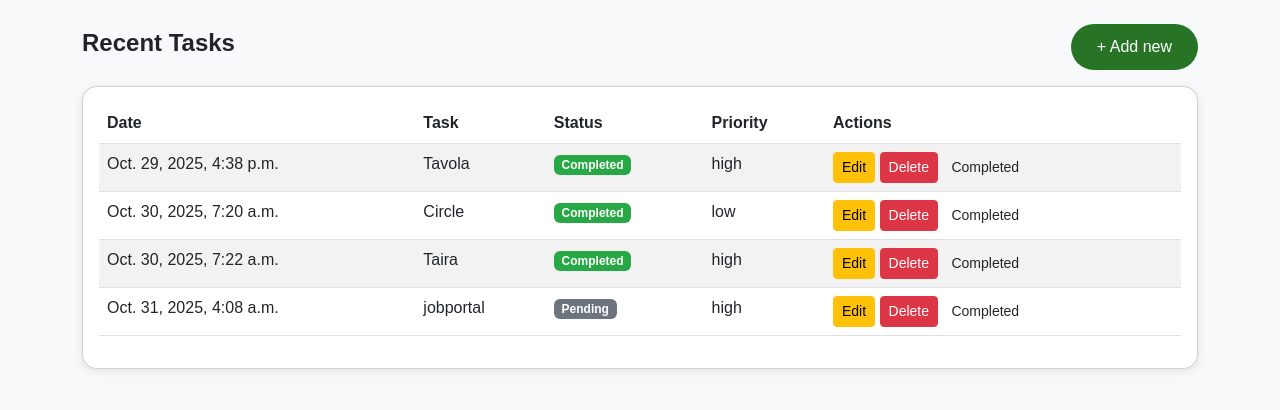
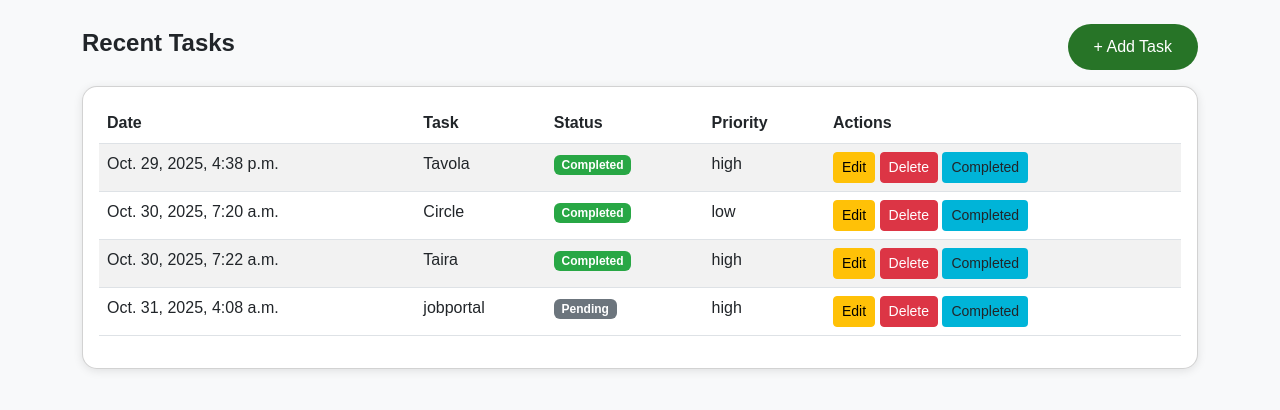
Before and after one commit to Donasona/Todo, a Django app: template user_app/templates/home.html in a window 1280 px wide. Shown: the part 56-466 px from the top of the page. Run offline with Django 5.2, Linux system fonts and the light colour scheme; the template is opened without the code that fills it: values that come from a table or form of the project are taken from there, others are empty; data comes from the database, SQL or seed files in the repository; both versions use the stored data as it was after the commit.

Commit message:
twenty seven

```diff
--- a/task_app/models.py
+++ b/task_app/models.py
@@ -12,8 +12,6 @@
 
     is_completed = models.BooleanField(default=False)
 
-    # priority = models.Choices("high","low")
-
     priority_choices = [
         ('high', 'High'),
         ('low', 'Low')
--- a/user_app/templates/home.html
+++ b/user_app/templates/home.html
@@ -46,6 +46,12 @@
     .badge-pending{
       background-color: #6c757d;
     }
+    .btn-complete{
+      background-color: #00b4d8;
+    }
+    .btn-complete:hover{
+      background-color: #007bff;
+    }
   </style>
 </head>
 <body>
@@ -62,15 +68,13 @@
 
   <div class="container">
 
-    <!-- Add Expense Button -->
     <div class="d-flex justify-content-between align-items-center mb-3">
       <h4 class="fw-semibold">Recent Tasks</h4>
       <a href="{% url 'task_add' %}" class="btn btn-add ">
-       + Add new
+       + Add Task
       </a>
     </div>
 
-    <!-- Transactions Table -->
     <div class="card">
       <div class="card-body">
 
```
Also changed, not shown: task_app/forms.py (+0 -31 lines), db.sqlite3.
